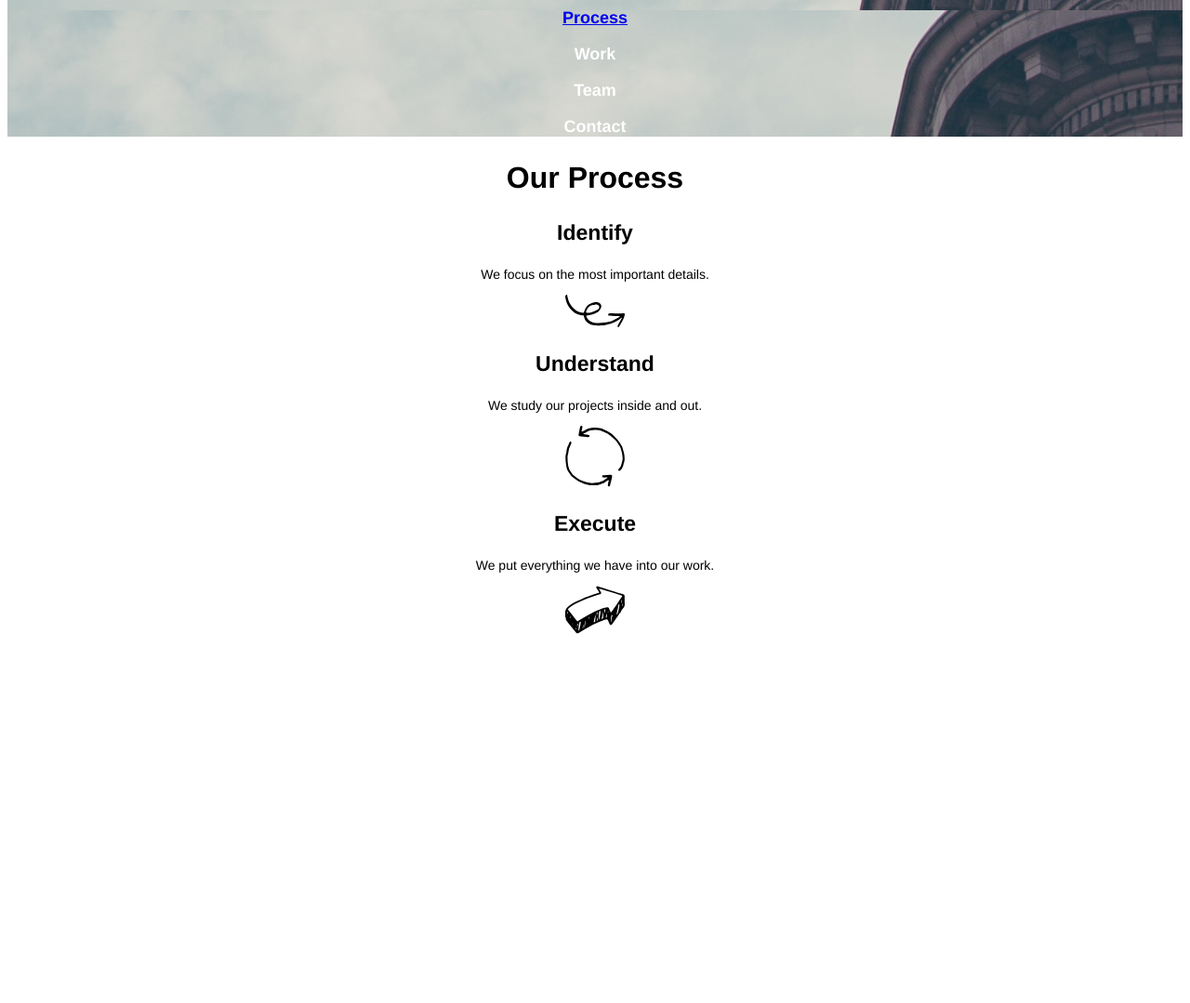
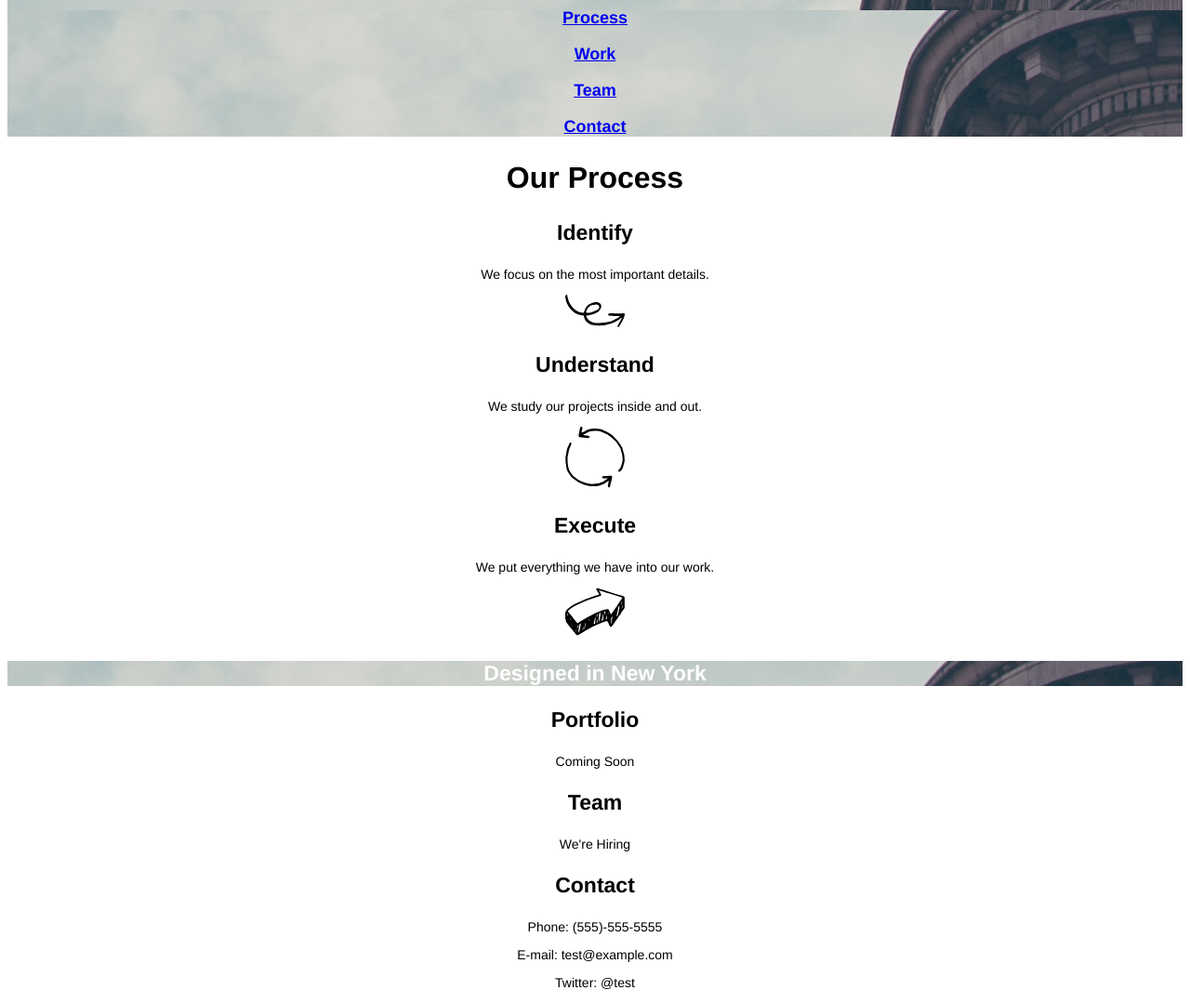
Before and after one commit to mkilby/broadway, a plain HTML site: page index.html in a window 1280 px wide. Shown: the part 380-1459 px from the top of the page at 93% size. Before the commit the page ends 1073 px from the top, so only its background shows below. Drawn offline with Linux system fonts and the light colour scheme.

Commit message:
update work-team-contact info

```diff
--- a/index.html
+++ b/index.html
@@ -11,9 +11,9 @@
       <h1>Broadway Design</h1>
       <p><a href="#">Home</a></p>
       <p><a href="#process">Process</a></p>
-      <p>Work</p>
-      <p>Team</p>
-      <p>Contact</p>
+      <p><a href="#work">Work</a></p>
+      <p><a href="#team">Team</a></p>
+      <p><a href="#contact">Contact</a></p>
     </div>
 
     <!-- top section / Our Process -->
@@ -35,9 +35,15 @@
 
     <!-- bottom section / Portfolio - team - contact info -->
     <div class="bottom_section">
-    </div>
-    <!-- footer -->
-    <div class="footer">
-    </div>
-  </body>
+      <h3 id="designed_in_nyc">Designed in New York</h3>
+      <h3 id="work">Portfolio</h3>
+      <p>Coming Soon</p>
+
+      <h3 id="team">Team</h3>
+      <p>We're Hiring</p>
+
+      <h3 id="contact">Contact</h3>
+      <p>Phone: (555)-555-5555</p>
+      <p>E-mail: test@example.com</p>
+      <p>Twitter: @test</p>
 </html>
--- a/resources/css/style.css
+++ b/resources/css/style.css
@@ -11,15 +11,20 @@ body {
 .header p {
   font-size: 18px;
 }
-#process h2 {
+h2 {
   font-size: 32px;
   font-weight: bold;
 }
-#process h3 {
+h3 {
   font-size: 23px;
   font-weight: bold;
 }
 
-#process {
+p {
   font-size: 14px;
 }
+
+#designed_in_nyc {
+  background-image: url("../images/the-flatiron-building.png");
+  color: white;
+}
```
